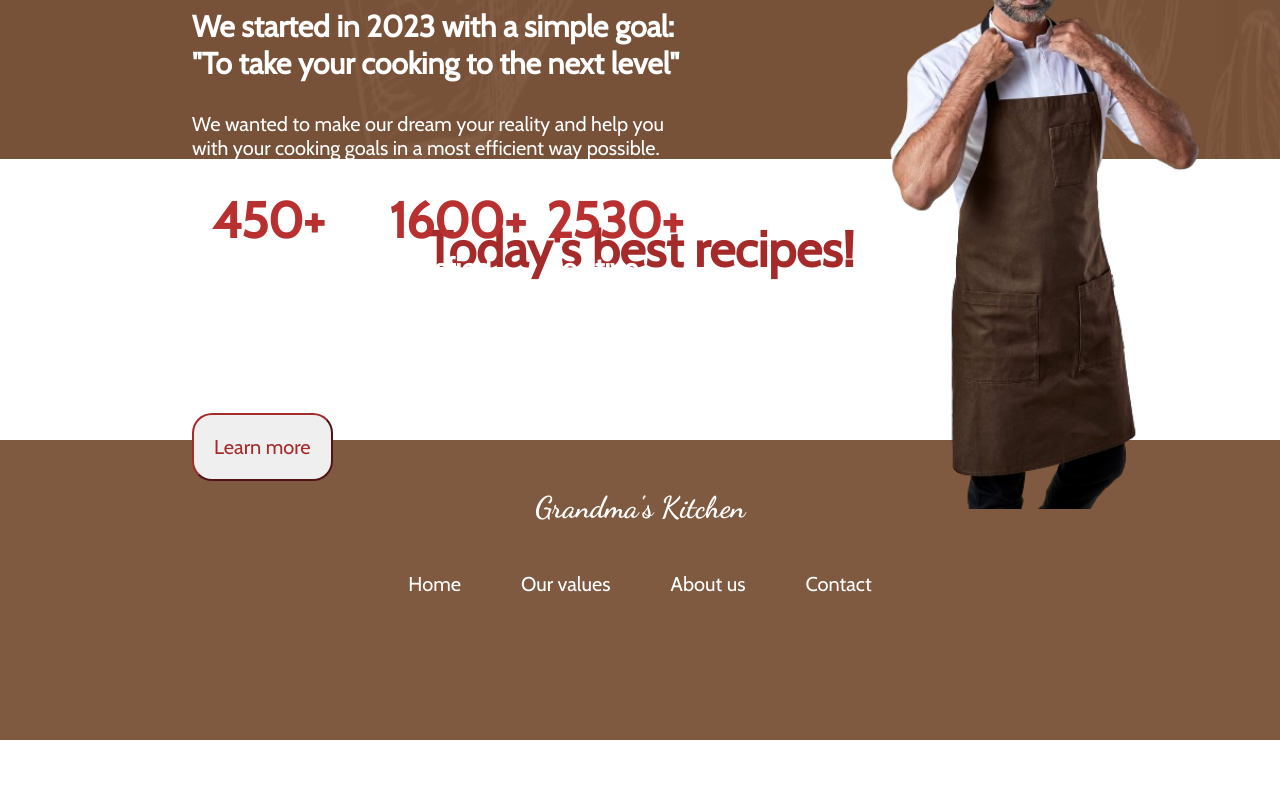
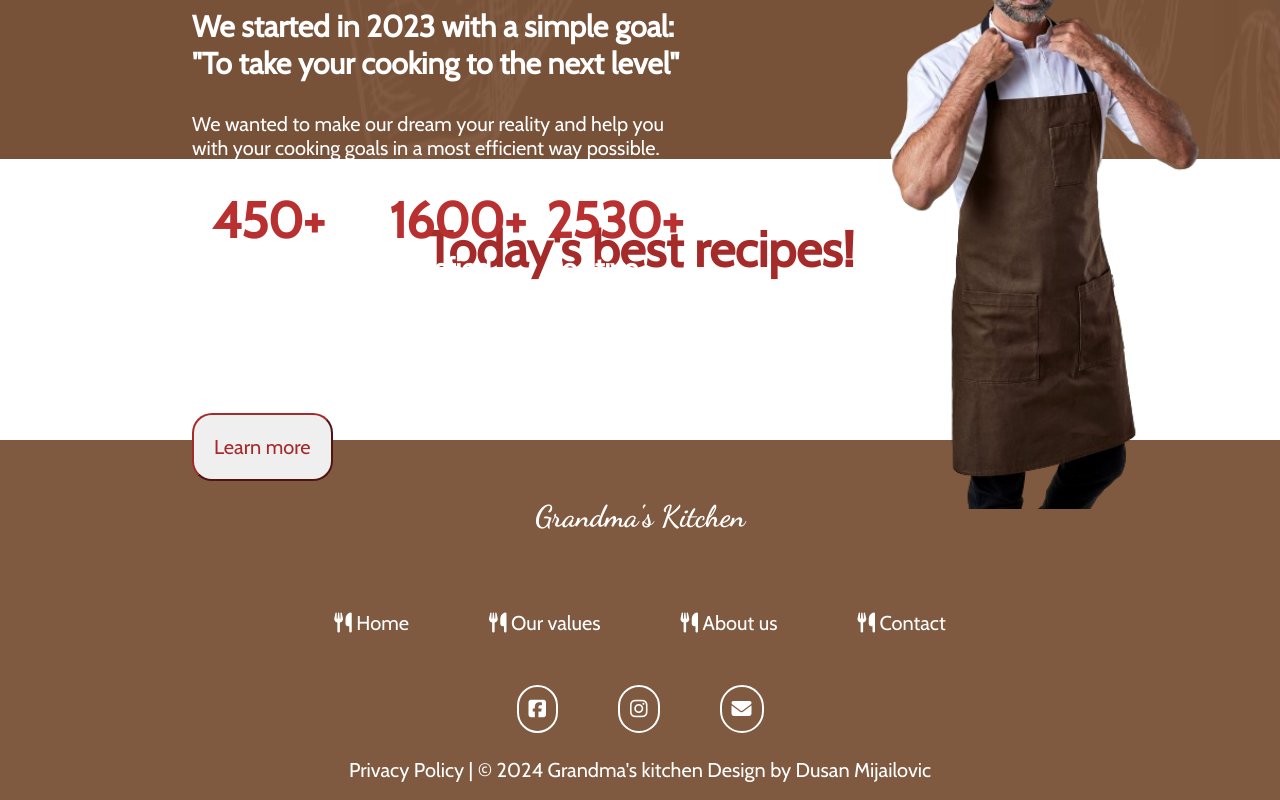
Before and after one commit to duka93/recipes, a React (Create React App) app: page / in a window 1280 px wide. Shown: the part 2051-2851 px from the top of the page. Before the commit the page ends 2791 px from the top, so only its background shows below. Built offline with nearby package versions, Linux system fonts and the light colour scheme; no server answers.

Commit message:
finished the footer and added cleanup function

```diff
--- a/src/components/DietIsTheTaget.js
+++ b/src/components/DietIsTheTaget.js
@@ -8,28 +8,25 @@ export default function DietIsTheTarget(){
     const[showFavorite,setShowFavorite] = useState()
     const[imageContainer,setImageContainer] = useState([])
     const navigate = useNavigate();
+
     useEffect(()=>{
-        const controller = new AbortController();
-        const signal = controller.signal;
+        let ignore = false;
         Promise.all([
             fetch("https://www.themealdb.com/api/json/v1/1/random.php").then(response=>response.json()),
             fetch("https://www.themealdb.com/api/json/v1/1/random.php").then(response=>response.json()),
             fetch("https://www.themealdb.com/api/json/v1/1/random.php").then(response=>response.json()),
             fetch("https://www.themealdb.com/api/json/v1/1/random.php").then(response=>response.json()),
             fetch("https://www.themealdb.com/api/json/v1/1/random.php").then(response=>response.json()),
-          ]).then(response=>setImageContainer(response.map(recipe=>{
-            return recipe.meals[0]
-          }))).catch(error => {
-            if (error.name === 'AbortError') {
-                console.log('Fetch aborted');
-            } else {
-                console.error('Fetch error:', error);
+          ]).then(response=>{if(!ignore){
+                                setImageContainer(response.map(recipe=>{
+                                                   return recipe.meals[0]})
+                                                 )
+                                        }
+                            }
+                 )
+            return ()=>{
+                ignore=true;
             }
-        });
-
-    return () => {
-        controller.abort(); // This will cancel the fetch requests when the component unmounts
-    };
     },[])
 
     const recipeMap = imageContainer.map(recipe=>{
--- a/src/components/Footer.js
+++ b/src/components/Footer.js
@@ -6,11 +6,17 @@ export default function Footer(){
         <footer>
              <h1 className='logo-text3'>Grandma's Kitchen</h1>
              <div className="footer-items">
-                <a className="footer-item">Home</a>
-                <a className="footer-item">Our values</a>
-                <a className="footer-item">About us</a>
-                <a className="footer-item">Contact</a>
+                <a className="footer-item" href="#home-page"><i class="fa-solid fa-utensils"></i> Home</a>
+                <a className="footer-item" href="#our-values"><i class="fa-solid fa-utensils"></i> Our values</a>
+                <a className="footer-item" href="#about-us"><i class="fa-solid fa-utensils"></i> About us</a>
+                <a className="footer-item" href="mailto:dusantime@gmail.com"><i class="fa-solid fa-utensils"></i> Contact</a>
              </div>
+             <ul className="social-media">
+                <li id="fb"><a href="https://www.facebook.com/" target="_blank"><i class="fa fa-facebook-square fa-1x"></i></a></li>
+                <li><a href="https://www.instagram.com/" target="_blank"><i class="fa fa-instagram"></i></a></li>
+                <li><a href="mailto:dusantime@gmail.com" target="_blank"><i class="fa fa-envelope"></i></a></li>
+            </ul>
+            <p id="policy">Privacy Policy | © 2024 Grandma's kitchen Design by Dusan Mijailovic</p>
         </footer>
     )
 }
--- a/src/components/ImageSlider.js
+++ b/src/components/ImageSlider.js
@@ -46,6 +46,7 @@ export default function ImageSlider(props) {
     const navigate = useNavigate();
 
     useEffect(()=>{
+        let ignore = false;
         let sortedRecepies=[]
         fetch(query==="" ? "https://www.themealdb.com/api/json/v1/1/random.php":"https://www.themealdb.com/api/json/v1/1/search.php?f="+query[0]).then(response=>response.json()).then(response=>{
 
@@ -55,13 +56,19 @@ export default function ImageSlider(props) {
                   sortedRecepies.push(response.meals[i])
                 }
             }
-            setRecipeList(sortedRecepies)
+            if(!ignore){
+              setRecipeList(sortedRecepies)
+            }
           }
           else{
             setRecipeList([])
           }
 
-          })},[query])
+          })
+          return ()=>{
+            ignore = true;
+          }
+        },[query])
 
     const recipeMap = recipeList.map(recipe=>{
       const ingredients_list = []
@@ -93,7 +100,7 @@ export default function ImageSlider(props) {
                 <div key={index}>
 
                       <div style={toggleInput ? {...divStyle, backgroundImage:`url(${image.url})`} : {...divStyle, backgroundColor:"#ccc"}}>
-                         <h1 className='logo-text'>Grandma's Kitchen</h1>
+                         <h1 className='logo-text' id='home-page'>Grandma's Kitchen</h1>
 
                          <span className={`${image.text_position} welcome_page_text`}> {toggleInput && image.caption}
                          <div className={!toggleInput ? 'searchdiv' : ""}>
--- a/src/components/MiddlePart.js
+++ b/src/components/MiddlePart.js
@@ -66,7 +66,7 @@ export default function MiddlePart(){
                   entry.target.classList.add('show')
               }
           })
-      },{threshold:0.5})
+      })
       if (showAboutRef.current) {
         hiddenElements.forEach((el)=>observer.observe(el))
       }
@@ -81,9 +81,9 @@ export default function MiddlePart(){
           if(entry.isIntersecting){
              return setToggleAbout(entry.isIntersecting)}
       })
-
+      if (showAboutRef.current) {
         observer.observe(showAboutRef.current);
-
+      }
       return () => {
         if (showAboutRef.current) {
           observer.unobserve(showAboutRef.current);
@@ -96,7 +96,7 @@ export default function MiddlePart(){
         <div className="middle-upper">
             <img src={background} className='middle-background'></img>
 
-            <div className="statistics">
+            <div className="statistics" id="our-values">
 
                 <section className="hidden">
                 <div className="singular-statistic image-1">
@@ -122,7 +122,7 @@ export default function MiddlePart(){
                 </div>
                 </section>
 
-                <div className={toggleAbout ? "about-us show1" : "about-us hidden1"} ref={showAboutRef}>
+                <div className={toggleAbout ? "about-us show1" : "about-us hidden1"} id="about-us" ref={showAboutRef}>
                     <h1 className="big-headers">About us</h1>
                     <h2 className="medium-headers">We started in 2023 with a simple goal: "To take your cooking to the next level"</h2>
                     <p className="about-us-text">We wanted to make our dream your reality and help you with your cooking goals in a most efficient way possible. </p>
--- a/src/styles.css
+++ b/src/styles.css
@@ -78,8 +78,8 @@
     color: black;
     position: fixed;
     top:20px;
-    right: 80px;
-    width: 50px;
+    right: 1rem;
+    width: 3rem;
 }
 
 .food-list{
@@ -113,7 +113,7 @@
     left: 50%;
     transform: translate(-50%, -50%);
     color: black;
-    font-size: 50px;
+    font-size: 2rem;
 }
 
 
@@ -250,7 +250,7 @@ section:hover .image-3{
 .hidden1{
     filter: blur(5px);
     opacity: 0;
-    transform: translateX(100%);
+    transform: translateX(-100%);
 }
 
 .show1{
@@ -393,11 +393,11 @@ section:hover .image-3{
 
 footer{
     margin-top: 5rem;
-    height: 15rem;
     background-color:rgba(127,90,64,255);
     display: grid;
     place-items: center;
     align-items: center;
+    height: 18rem;
 }
 
 .logo-text3{
@@ -409,18 +409,19 @@ footer{
 }
 
 .footer-items{
-    margin-bottom: 5rem;
     display: flex;
     justify-content: center;
+    flex-wrap: wrap;
 }
 
 .footer-item{
-    margin: 1.5rem;
+    margin: 2rem;
     display: inline-block;
     position: relative;
     padding-bottom: 0.25rem;
     color: white;
     cursor: pointer;
+    text-decoration: none;
 }
 
 .footer-item::before{
@@ -442,6 +443,33 @@ footer{
     opacity: 0.85;
 }
 
+.social-media{
+    display: flex;
+    text-decoration: none;
+    color: white;
+    margin-top: -1rem;
+    list-style: none;
+}
+
+.social-media a{
+     margin: 1.5rem;
+     color: white;
+     border: solid 2px;
+     border-radius: 2rem;
+     padding: 0.5rem;
+
+}
+
+.social-media li :hover{
+    color: brown;
+    transition-duration: 0.8s;
+}
+
+#policy{
+    color: white;
+}
+
+
 @media all and (max-width: 480px){
    *{
         font-size: 14px;
@@ -453,10 +481,10 @@ footer{
     font-size: 60px;
    }
    .text-position2{
-    left:10%
+    left: 20%;
    }
    .overlay{
-    font-size: 22px;
+    font-size: 1.5rem;
    }
    .mglass{
     font-size: 20px;
```
